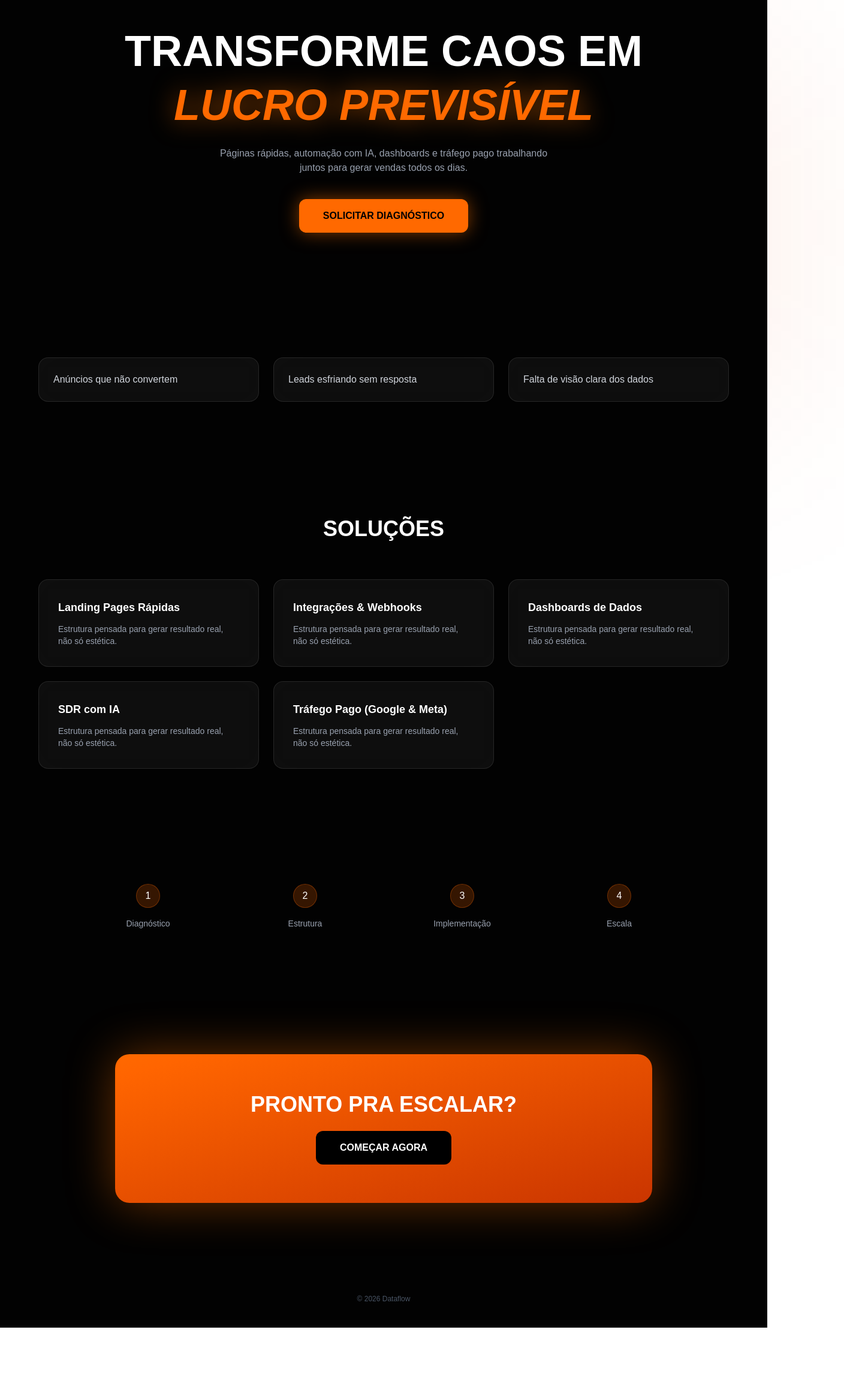
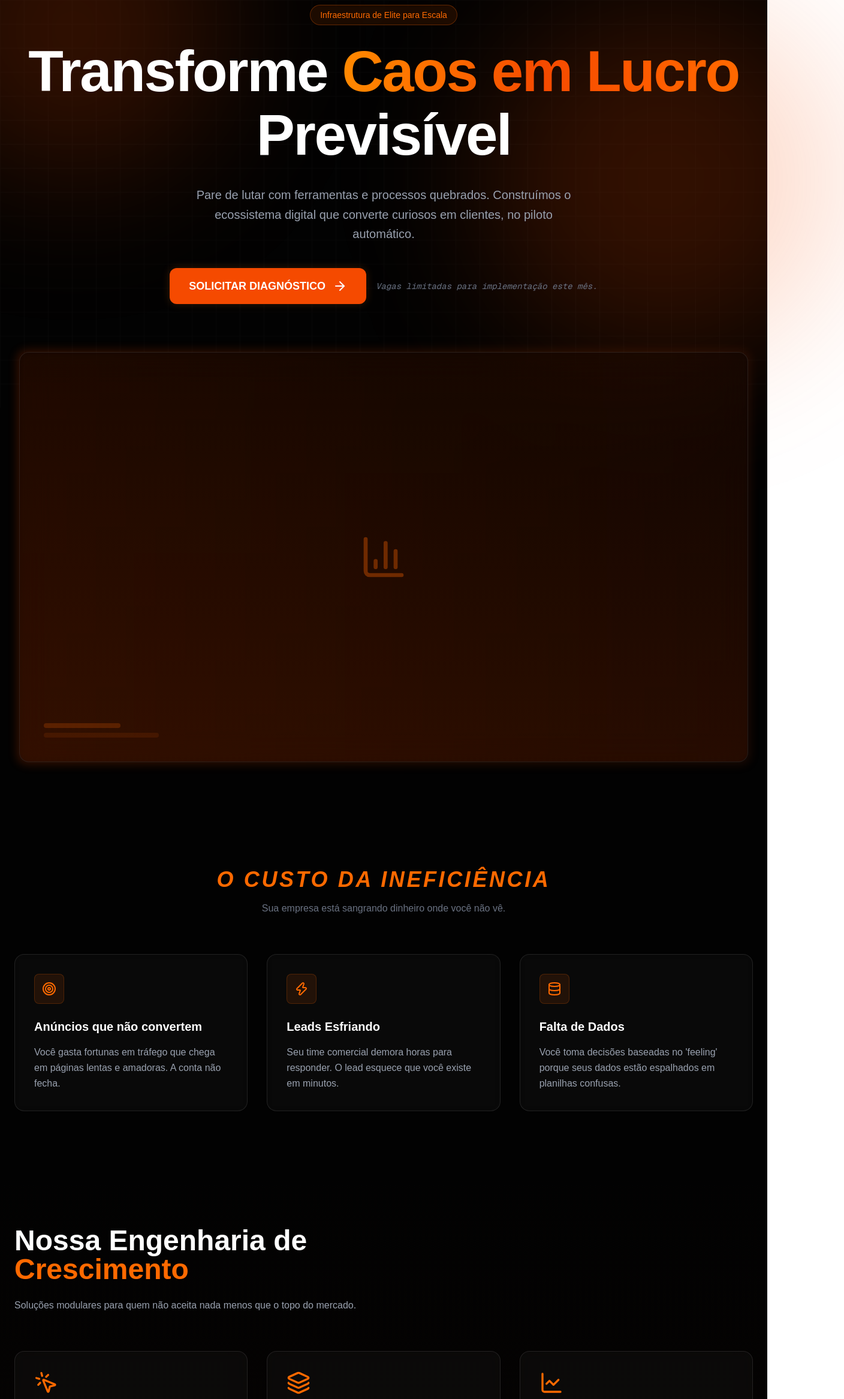
Before and after one commit to jpribeiro0795-design/landing_page_1703, a Next.js app: page / in a window 1280 px wide. Shown: the part 120-2453 px from the top of the page at 60% size, 1408 px wide, since content can reach past the window. Before the commit the page ends 2334 px from the top, so only its background shows below. Built offline with nearby package versions, Linux system fonts and the light colour scheme.

Commit message:
Update page.tsx

```diff
--- a/app/page.tsx
+++ b/app/page.tsx
@@ -1,162 +1,251 @@
 "use client";
 
-import { useEffect, useState } from "react";
+import React from "react";
+import { motion } from "framer-motion";
+import {
+  Zap,
+  Database,
+  MessageSquareCode,
+  BarChart3,
+  Target,
+  ArrowRight,
+  CheckCircle2,
+  MousePointerClick,
+  Layers,
+  LineChart,
+  Cpu
+} from "lucide-react";
 
-export default function Home() {
-  const [scrolled, setScrolled] = useState(false);
+// Componente de Glow Reutilizável
+const Glow = ({ className = "" }: { className?: string }) => (
+  <div className={`absolute rounded-full bg-orange-600/20 blur-[120px] pointer-events-none ${className}`} />
+);
 
-  useEffect(() => {
-    const handleScroll = () => setScrolled(window.scrollY > 40);
-    window.addEventListener("scroll", handleScroll);
-    return () => window.removeEventListener("scroll", handleScroll);
-  }, []);
+// Componente de Card com Glassmorphism
+const GlassCard = ({ children, className = "" }: { children: React.ReactNode; className?: string }) => (
+  <motion.div
+    whileHover={{ y: -8, scale: 1.02 }}
+    className={`relative group p-8 rounded-2xl border border-white/10 bg-white/[0.03] backdrop-blur-md overflow-hidden hover:border-orange-500/50 transition-all duration-500 ${className}`}
+  >
+    <div className="absolute inset-0 bg-gradient-to-br from-orange-600/5 to-transparent opacity-0 group-hover:opacity-100 transition-opacity" />
+    <div className="absolute -inset-px bg-gradient-to-r from-orange-500/20 to-transparent opacity-0 group-hover:opacity-100 transition-opacity blur-sm" />
+    {children}
+  </motion.div>
+);
 
-  const handleWhatsApp = () => {
-    const msg = encodeURIComponent(
-      "Olá! Quero solicitar meu diagnóstico gratuito."
-    );
-    window.open(`https://wa.me/5561992189494?text=${msg}`, "_blank");
-  };
+export default function LandingPage() {
+  const whatsappLink = "https://wa.me/SEUNUMERO";
 
   return (
-    <main className="bg-[#020202] text-white overflow-x-hidden">
+    <div className="min-h-screen bg-[#020202] text-white selection:bg-orange-500/30 overflow-x-hidden">
 
-      {/* BACKGROUND */}
-      <div className="fixed inset-0 -z-10">
-        <div className="absolute inset-0 opacity-[0.04]"
-          style={{
-            backgroundImage:
-              "linear-gradient(#fff 1px, transparent 1px), linear-gradient(90deg, #fff 1px, transparent 1px)",
-            backgroundSize: "40px 40px",
-          }}
-        />
-        <div className="absolute w-[700px] h-[700px] bg-orange-500/20 blur-[160px] -top-40 -left-40" />
-        <div className="absolute w-[600px] h-[600px] bg-orange-600/10 blur-[140px] bottom-0 right-0" />
-      </div>
+      {/* Background Grid & Global Glows */}
+      <div className="fixed inset-0 z-0 opacity-25"
+           style={{ backgroundImage: `linear-gradient(#1a1a1a 1px, transparent 1px), linear-gradient(90deg, #1a1a1a 1px, transparent 1px)`, size: '40px 40px', backgroundSize: '40px 40px' }}
+      />
+      <Glow className="top-[-10%] left-[-10%] w-[500px] h-[500px]" />
+      <Glow className="bottom-[10%] right-[-10%] w-[600px] h-[600px] bg-orange-600/10" />
 
-      {/* NAV */}
-      <nav className={`fixed w-full z-50 transition ${scrolled ? "bg-black/60 backdrop-blur-xl border-b border-white/10 py-4" : "py-6"}`}>
-        <div className="max-w-6xl mx-auto flex justify-between items-center px-6">
-          <span className="font-black tracking-widest text-sm">DATAFLOW</span>
-          <button
-            onClick={handleWhatsApp}
-            className="text-xs border border-white/20 px-4 py-2 rounded-full hover:border-orange-500 transition"
-          >
-            Diagnóstico
-          </button>
-        </div>
-      </nav>
+      {/* --- HERO SECTION --- */}
+      <section className="relative pt-32 pb-20 px-6 lg:px-8 max-w-7xl mx-auto flex flex-col items-center text-center">
+        <motion.div
+          initial={{ opacity: 0, y: 20 }}
+          animate={{ opacity: 1, y: 0 }}
+          transition={{ duration: 0.8 }}
+          className="z-10"
+        >
+          <span className="px-4 py-1.5 rounded-full border border-orange-500/30 bg-orange-500/10 text-orange-500 text-sm font-medium mb-6 inline-block backdrop-blur-sm">
+            Infraestrutura de Elite para Escala
+          </span>
+          <h1 className="text-5xl md:text-8xl font-bold tracking-tight mb-8 leading-[1.1]">
+            Transforme <span className="text-transparent bg-clip-text bg-gradient-to-r from-orange-400 via-orange-600 to-orange-500">Caos em Lucro</span> Previsível
+          </h1>
+          <p className="text-gray-400 text-lg md:text-xl max-w-2xl mx-auto mb-10 leading-relaxed">
+            Pare de lutar com ferramentas e processos quebrados. Construímos o ecossistema digital que converte curiosos em clientes, no piloto automático.
+          </p>
 
-      {/* HERO */}
-      <section className="pt-40 pb-28 text-center px-6">
-        <h1 className="text-5xl md:text-7xl font-black leading-tight mb-6">
-          TRANSFORME CAOS EM <br />
-          <span className="text-orange-500 italic drop-shadow-[0_0_20px_rgba(255,115,0,0.6)]">
-            LUCRO PREVISÍVEL
-          </span>
-        </h1>
+          <div className="flex flex-col sm:flex-row gap-4 justify-center items-center">
+            <motion.a
+              href={whatsappLink}
+              whileHover={{ scale: 1.05, boxShadow: "0 0 30px rgba(249, 115, 22, 0.4)" }}
+              whileTap={{ scale: 0.95 }}
+              className="px-8 py-4 bg-orange-600 hover:bg-orange-500 text-white font-bold rounded-xl flex items-center gap-3 transition-all text-lg group shadow-[0_0_15px_rgba(249,115,22,0.2)]"
+            >
+              SOLICITAR DIAGNÓSTICO
+              <ArrowRight className="group-hover:translate-x-1 transition-transform" />
+            </motion.a>
+            <span className="text-sm text-gray-500 font-mono italic">Vagas limitadas para implementação este mês.</span>
+          </div>
+        </motion.div>
 
-        <p className="text-gray-400 max-w-xl mx-auto mb-10">
-          Páginas rápidas, automação com IA, dashboards e tráfego pago
-          trabalhando juntos para gerar vendas todos os dias.
-        </p>
-
-        <button
-          onClick={handleWhatsApp}
-          className="bg-orange-500 px-10 py-4 rounded-xl font-bold text-black
-          hover:scale-105 transition
-          shadow-[0_0_30px_rgba(255,115,0,0.5)]"
+        {/* Hero Visual */}
+        <motion.div
+          initial={{ opacity: 0, scale: 0.9 }}
+          animate={{ opacity: 1, scale: 1 }}
+          transition={{ delay: 0.4, duration: 1 }}
+          className="mt-20 w-full relative group"
         >
-          SOLICITAR DIAGNÓSTICO
-        </button>
+          <div className="absolute -inset-1 bg-gradient-to-r from-orange-600 to-orange-900 rounded-2xl blur opacity-20 group-hover:opacity-40 transition duration-1000"></div>
+          <div className="relative rounded-2xl border border-white/10 bg-black/40 backdrop-blur-xl p-4 aspect-video flex items-center justify-center overflow-hidden">
+             <div className="absolute inset-0 bg-gradient-to-t from-orange-600/10 to-transparent" />
+             <BarChart3 size={80} className="text-orange-500/50 animate-pulse" />
+             <div className="absolute bottom-10 left-10 text-left">
+                <div className="h-2 w-32 bg-orange-500/20 rounded-full mb-2" />
+                <div className="h-2 w-48 bg-orange-500/10 rounded-full" />
+             </div>
+          </div>
+        </motion.div>
       </section>
 
-      {/* PROBLEMAS */}
-      <section className="py-24 px-6">
-        <div className="max-w-6xl mx-auto grid md:grid-cols-3 gap-6">
+      {/* --- PROBLEMA SECTION --- */}
+      <section className="py-24 px-6 max-w-7xl mx-auto relative">
+        <div className="text-center mb-16">
+          <h2 className="text-3xl md:text-4xl font-bold mb-4 italic uppercase tracking-widest text-orange-500">O Custo da Ineficiência</h2>
+          <p className="text-gray-500">Sua empresa está sangrando dinheiro onde você não vê.</p>
+        </div>
+
+        <div className="grid md:grid-cols-3 gap-8">
           {[
-            "Anúncios que não convertem",
-            "Leads esfriando sem resposta",
-            "Falta de visão clara dos dados",
-          ].map((text, i) => (
-            <div
-              key={i}
-              className="p-6 rounded-2xl bg-white/5 backdrop-blur-xl border border-white/10
-              hover:border-orange-500/40 transition
-              hover:shadow-[0_0_30px_rgba(255,115,0,0.2)]"
-            >
-              <p className="text-gray-300">{text}</p>
+            { t: "Anúncios que não convertem", d: "Você gasta fortunas em tráfego que chega em páginas lentas e amadoras. A conta não fecha.", icon: <Target className="text-orange-500" /> },
+            { t: "Leads Esfriando", d: "Seu time comercial demora horas para responder. O lead esquece que você existe em minutos.", icon: <Zap className="text-orange-500" /> },
+            { t: "Falta de Dados", d: "Você toma decisões baseadas no 'feeling' porque seus dados estão espalhados em planilhas confusas.", icon: <Database className="text-orange-500" /> }
+          ].map((item, i) => (
+            <GlassCard key={i}>
+              <div className="p-3 bg-orange-500/10 rounded-lg w-fit mb-6 border border-orange-500/20">
+                {item.icon}
+              </div>
+              <h3 className="text-xl font-bold mb-4">{item.t}</h3>
+              <p className="text-gray-400 leading-relaxed">{item.d}</p>
+            </GlassCard>
+          ))}
+        </div>
+      </section>
+
+      {/* --- SERVIÇOS SECTION --- */}
+      <section className="py-24 px-6 bg-gradient-to-b from-transparent via-orange-950/5 to-transparent">
+        <div className="max-w-7xl mx-auto">
+          <div className="flex flex-col md:flex-row justify-between items-end mb-16 gap-6">
+            <div className="max-w-xl">
+              <h2 className="text-4xl md:text-5xl font-bold mb-6">Nossa Engenharia de <span className="text-orange-500">Crescimento</span></h2>
+              <p className="text-gray-400">Soluções modulares para quem não aceita nada menos que o topo do mercado.</p>
+            </div>
+          </div>
+
+          <div className="grid md:grid-cols-2 lg:grid-cols-3 gap-8">
+            <ServiceCard
+              icon={<MousePointerClick />}
+              title="Landing Pages Rápidas"
+              desc="Websites ultra-leves focados em conversão agressiva. Tempo de carregamento inferior a 1s para dominar o PageSpeed."
+            />
+            <ServiceCard
+              icon={<Layers />}
+              title="Integrações & Webhooks"
+              desc="Conectamos seu CRM, ERP e ferramentas de marketing em um sistema único que trabalha enquanto você dorme."
+            />
+            <ServiceCard
+              icon={<LineChart />}
+              title="Dashboards de Dados"
+              desc="Visibilidade total. KPIs em tempo real para você saber exatamente de onde vem cada centavo de lucro."
+            />
+            <ServiceCard
+              icon={<MessageSquareCode />}
+              title="SDR com IA"
+              desc="Automação de atendimento que qualifica leads via WhatsApp 24/7 com linguagem humana e persuasiva."
+            />
+            <ServiceCard
+              icon={<Cpu />}
+              title="Tráfego Pago Elite"
+              desc="Estratégias avançadas de Google e Meta Ads com foco em ROI real, não apenas métricas de vaidade."
+              className="lg:col-span-2"
+            />
+          </div>
+        </div>
+      </section>
+
+      {/* --- PROCESSO SECTION --- */}
+      <section className="py-24 px-6 max-w-7xl mx-auto">
+        <h2 className="text-center text-4xl font-bold mb-20 uppercase tracking-tighter">O Caminho até a <span className="text-orange-500">Escala</span></h2>
+
+        <div className="grid md:grid-cols-4 gap-4 relative">
+          {[
+            { n: "01", t: "Diagnóstico", d: "Mapeamos os gargalos e as minas de ouro do seu negócio." },
+            { n: "02", t: "Estruturação", d: "Criamos a arquitetura técnica e visual do projeto." },
+            { n: "03", t: "Implementação", d: "Deploy rápido e integrações sem atrito." },
+            { n: "04", t: "Escala", d: "Otimização contínua focada em aumento de margem." }
+          ].map((step, i) => (
+            <div key={i} className="relative p-8 border-l border-white/10 hover:border-orange-500 transition-colors group">
+              <span className="text-6xl font-black text-white/5 absolute top-4 right-4 group-hover:text-orange-500/10 transition-colors">{step.n}</span>
+              <h3 className="text-2xl font-bold mb-4 text-orange-500">{step.t}</h3>
+              <p className="text-gray-400">{step.d}</p>
             </div>
           ))}
         </div>
       </section>
 
-      {/* SERVIÇOS */}
-      <section className="py-24 px-6">
-        <h2 className="text-center text-4xl font-black mb-16">
-          SOLUÇÕES
-        </h2>
-
-        <div className="max-w-6xl mx-auto grid md:grid-cols-3 gap-6">
-          {[
-            "Landing Pages Rápidas",
-            "Integrações & Webhooks",
-            "Dashboards de Dados",
-            "SDR com IA",
-            "Tráfego Pago (Google & Meta)",
-          ].map((service, i) => (
-            <div
-              key={i}
-              className="p-8 rounded-2xl bg-white/5 backdrop-blur-xl border border-white/10
-              hover:border-orange-500/40 transition
-              hover:shadow-[0_0_40px_rgba(255,115,0,0.25)] group"
-            >
-              <h3 className="font-bold text-lg mb-3 group-hover:text-orange-500 transition">
-                {service}
-              </h3>
-              <p className="text-gray-400 text-sm">
-                Estrutura pensada para gerar resultado real, não só estética.
-              </p>
-            </div>
-          ))}
+      {/* --- DIFERENCIAL SECTION --- */}
+      <section className="py-24 px-6 max-w-5xl mx-auto text-center border-t border-white/5">
+        <CheckCircle2 size={48} className="mx-auto text-orange-500 mb-8" />
+        <h2 className="text-4xl font-bold mb-8 italic">Não vendemos serviços, entregamos um <span className="underline decoration-orange-500/50">Sistema de Lucro</span></h2>
+        <div className="grid md:grid-cols-2 gap-12 text-left mt-16">
+          <div className="space-y-4">
+            <h4 className="text-orange-500 font-bold text-lg">X Como o mercado faz:</h4>
+            <p className="text-gray-500 italic">"Site bonitinho", automações que quebram, falta de suporte técnico e foco em visual, não em vendas.</p>
+          </div>
+          <div className="space-y-4">
+            <h4 className="text-orange-500 font-bold text-lg">✓ Como nós fazemos:</h4>
+            <p className="text-gray-100">Código limpo, dados centralizados, foco obsessivo em conversão e suporte de engenharia de verdade.</p>
+          </div>
         </div>
       </section>
 
-      {/* PROCESSO */}
-      <section className="py-24 px-6">
-        <div className="max-w-5xl mx-auto grid md:grid-cols-4 gap-6 text-center">
-          {["Diagnóstico", "Estrutura", "Implementação", "Escala"].map((step, i) => (
-            <div key={i}>
-              <div className="w-10 h-10 mx-auto mb-4 rounded-full bg-orange-500/20 flex items-center justify-center border border-orange-500/30">
-                {i + 1}
-              </div>
-              <p className="text-gray-400 text-sm">{step}</p>
-            </div>
-          ))}
+      {/* --- CTA FINAL --- */}
+      <section className="py-24 px-6 max-w-7xl mx-auto">
+        <div className="relative rounded-[3rem] bg-gradient-to-br from-orange-600 to-orange-900 p-12 md:p-24 overflow-hidden text-center shadow-[0_0_100px_rgba(249,115,22,0.2)]">
+          <div className="absolute inset-0 bg-[url('https://www.transparenttextures.com/patterns/carbon-fibre.png')] opacity-10" />
+          <motion.div
+            initial={{ opacity: 0 }}
+            whileInView={{ opacity: 1 }}
+            className="relative z-10"
+          >
+            <h2 className="text-4xl md:text-7xl font-black mb-8 text-white uppercase tracking-tighter">
+              PRONTO PARA O PRÓXIMO NÍVEL?
+            </h2>
+            <p className="text-white/80 text-xl mb-12 max-w-2xl mx-auto font-medium leading-relaxed">
+              Agende uma consultoria técnica gratuita e descubra o potencial oculto da sua operação.
+            </p>
+            <motion.a
+              href={whatsappLink}
+              whileHover={{ scale: 1.05, backgroundColor: "#fff", color: "#ea580c" }}
+              className="px-12 py-6 bg-white text-orange-600 font-black rounded-2xl text-2xl shadow-2xl inline-block transition-all"
+            >
+              FALAR COM ESPECIALISTA
+            </motion.a>
+          </motion.div>
+          <Glow className="top-0 right-0 w-80 h-80 bg-white/20" />
         </div>
       </section>
 
-      {/* CTA FINAL */}
-      <section className="py-28 px-6">
-        <div className="max-w-4xl mx-auto text-center bg-gradient-to-br from-orange-500 to-orange-700 p-16 rounded-3xl shadow-[0_0_80px_rgba(255,115,0,0.4)]">
-          <h2 className="text-4xl font-black mb-6">
-            PRONTO PRA ESCALAR?
-          </h2>
-
-          <button
-            onClick={handleWhatsApp}
-            className="bg-black px-10 py-4 rounded-xl font-bold
-            hover:scale-105 transition"
-          >
-            COMEÇAR AGORA
-          </button>
-        </div>
-      </section>
-
-      {/* FOOTER */}
-      <footer className="text-center py-10 text-gray-600 text-xs">
-        © 2026 Dataflow
+      {/* --- FOOTER --- */}
+      <footer className="py-12 border-t border-white/5 text-center text-gray-600 text-sm">
+        <p>© {new Date().getFullYear()} NORTE SEVEN. Todos os direitos reservados.</p>
+        <p className="mt-2 font-mono uppercase tracking-[0.3em] text-[10px]">Data-Driven Performance Engineering</p>
       </footer>
-    </main>
+    </div>
   );
 }
+
+// Subcomponente de Card de Serviço
+function ServiceCard({ icon, title, desc, className = "" }: { icon: React.ReactNode, title: string, desc: string, className?: string }) {
+  return (
+    <GlassCard className={className}>
+      <div className="text-orange-500 mb-6 group-hover:scale-110 transition-transform duration-300">
+        {React.cloneElement(icon as React.ReactElement, { size: 40 })}
+      </div>
+      <h3 className="text-2xl font-bold mb-4 tracking-tight group-hover:text-orange-500 transition-colors">{title}</h3>
+      <p className="text-gray-400 leading-relaxed group-hover:text-gray-300 transition-colors">{desc}</p>
+      <div className="mt-8 flex items-center gap-2 text-orange-500 font-bold text-sm uppercase tracking-widest opacity-0 group-hover:opacity-100 transition-opacity">
+        Saiba mais <ArrowRight size={16} />
+      </div>
+    </GlassCard>
+  );
+}
```
